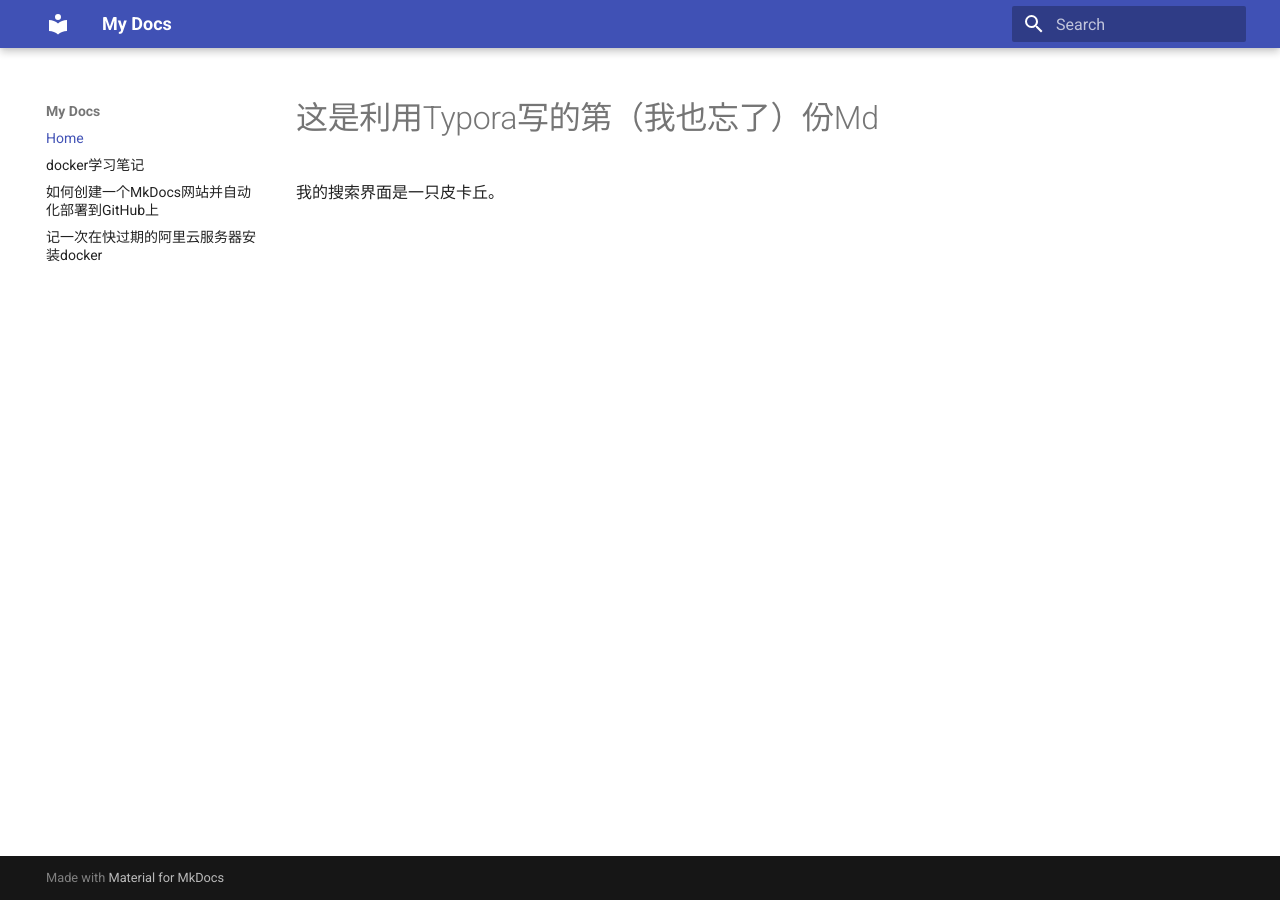
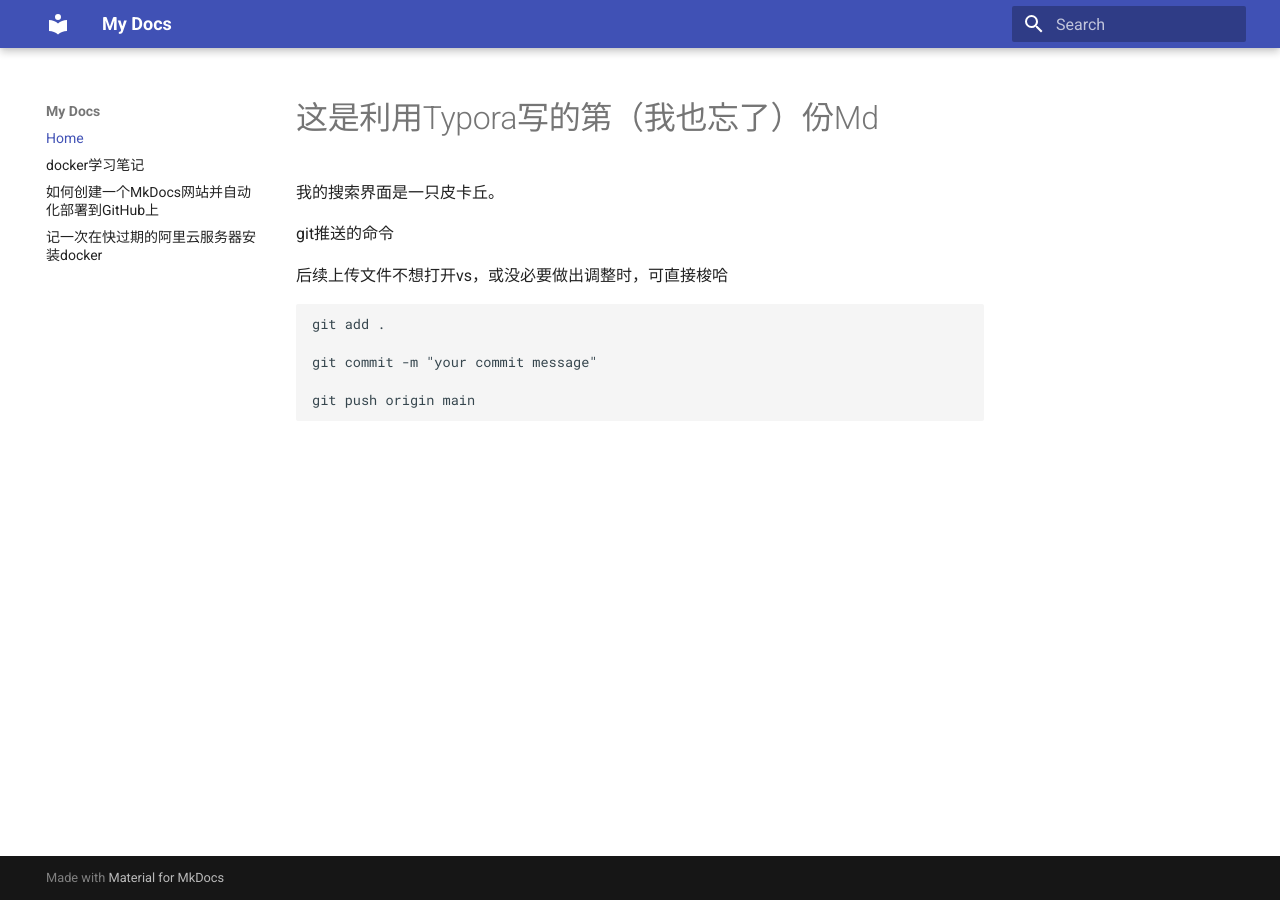
Before and after one commit to IrreplaceL/MkDocs, an MkDocs documentation site: the page built from docs/index.md, in a window 1280 px wide. Built offline with MkDocs 1.6.1 and Material for MkDocs 9.7.7, drawn with Linux system fonts in a browser that asks for light colours.

Commit message:
git命令

````diff
--- a/docs/index.md
+++ b/docs/index.md
@@ -20,3 +20,19 @@ For full documentation visit [mkdocs.org](https://www.mkdocs.org).
 # 这是利用Typora写的第（我也忘了）份Md
 
 我的搜索界面是一只皮卡丘。
+
+
+
+
+
+git推送的命令
+
+后续上传文件不想打开vs，或没必要做出调整时，可直接梭哈
+
+```shell
+git add .
+
+git commit -m "your commit message"
+
+git push origin main
+```
````
